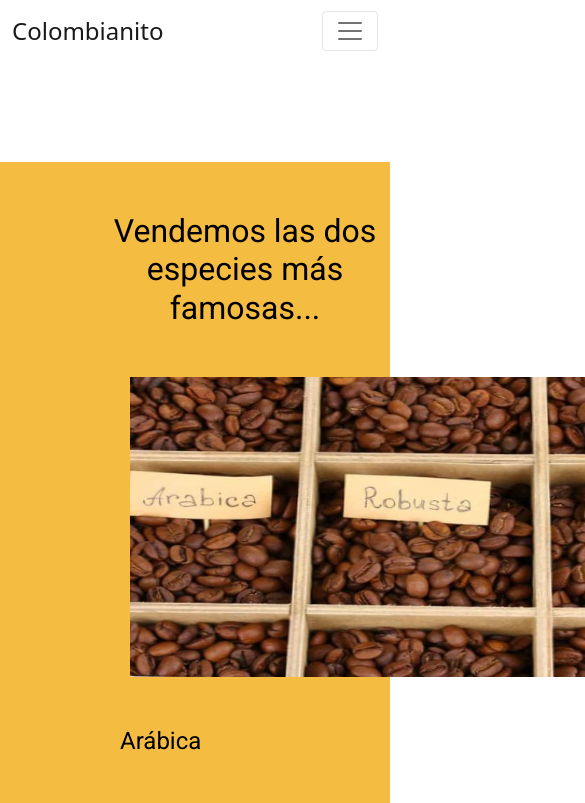
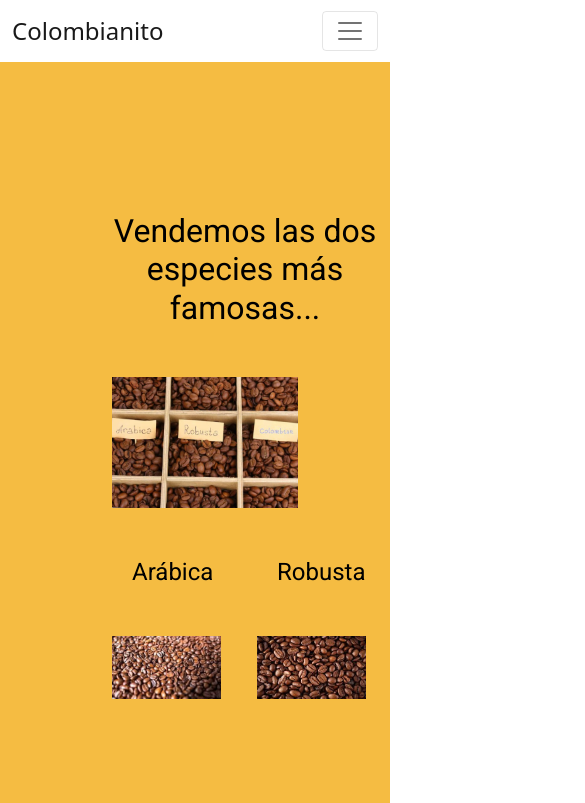
Before and after one commit to mauroestevez/ColombianitoEstevez, a plain HTML site: page pages/productos.html in a window 390 px wide. Shown: the top 803 px of the page, 585 px wide, since content can reach past the window. Drawn offline with nearby package versions, Linux system fonts and the light colour scheme; files whose address does not match are found by name.

Commit message:
Utilizamos Bootstrap en la página (productos), maquetamos la página y utilizamos las imágenes responsive del framwork

```diff
--- a/css/style.css
+++ b/css/style.css
@@ -15,7 +15,7 @@
 } */
 .menu{
     display: flex;
-    justify-content: space-around;
+    justify-content: space-between;
 }
 .fondo{
     background-color: white;
@@ -30,7 +30,7 @@ li a{
     border: solid 2px black;
     font-size: xx-large;
     padding: 40px 80px 40px 80px;
-    margin-right: 200px;
+    margin-right: 15px;
     border-radius: 15px;
 }
 /* .bordes-redondeados{
@@ -56,10 +56,12 @@ section{
     height: 300px;
     margin-left: 30px;
 }
+.section-productos__primer-imagen{
+    width: 70%;
+}
 .section-productos__imagen{
-    width: 600px;
-    height: 300px;
-    margin-left: 30px;
+    width: 90%;
+    height: 90%;
 }
 .section-nosotros__imagen{
     width: 400px;
--- a/pages/productos.html
+++ b/pages/productos.html
@@ -1,16 +1,21 @@
 <!DOCTYPE html>
 <html lang="en">
+
 <head>
     <meta charset="UTF-8">
     <meta http-equiv="X-UA-Compatible" content="IE=edge">
     <meta name="viewport" content="width=device-width, initial-scale=1.0">
-    <link href="https://cdn.jsdelivr.net/npm/bootstrap@5.1.3/dist/css/bootstrap.min.css" rel="stylesheet" integrity="sha384-1BmE4kWBq78iYhFldvKuhfTAU6auU8tT94WrHftjDbrCEXSU1oBoqyl2QvZ6jIW3" crossorigin="anonymous">
+    <link href="https://cdn.jsdelivr.net/npm/bootstrap@5.1.3/dist/css/bootstrap.min.css" rel="stylesheet"
+        integrity="sha384-1BmE4kWBq78iYhFldvKuhfTAU6auU8tT94WrHftjDbrCEXSU1oBoqyl2QvZ6jIW3" crossorigin="anonymous">
     <title>Colombianito</title>
     <link rel="preconnect" href="https://fonts.googleapis.com">
     <link rel="preconnect" href="https://fonts.gstatic.com" crossorigin>
-    <link href="https://fonts.googleapis.com/css2?family=Montserrat:ital,wght@0,100;0,500;1,100;1,400&family=Roboto&display=swap" rel="stylesheet">
+    <link
+        href="https://fonts.googleapis.com/css2?family=Montserrat:ital,wght@0,100;0,500;1,100;1,400&family=Roboto&display=swap"
+        rel="stylesheet">
     <link rel="stylesheet" href="..//css/style.css">
 </head>
+
 <body>
     <header>
         <!-- Colocamos una lista no ordenada para los enlaces -->
@@ -44,12 +49,30 @@
     <main>
         <!-- Armamos una sección de la página -->
         <section class="section-productos">
-            <h1>Vendemos las dos especies más famosas...</h1>
-            <img src="../assets/tipos.png" alt="imagen-granos" class="section-productos__imagen">
-            <h2>Arábica</h2>
-            <img src="../assets/arabica.jpg" alt="imagen-granos" class="section-productos__imagen">
-            <h2>Robusta</h2>
-            <img src="../assets/robusta.jpg" alt="imagen-granos" class="section-productos__imagen">
+            <div class="container-fluid">
+                <div class="row">
+                    <div class="col">
+                        <h1>Vendemos las dos especies más famosas...</h1>
+                        <img src="../assets/tipos.png" class="section-productos__primer-imagen" class="img-fluid" alt="imagen-granos">
+                    </div>
+                </div>
+                <div class="row">
+                    <div class="col">
+                        <h2>Arábica</h2>
+                    </div>
+                    <div class="col">
+                        <h2>Robusta</h2>
+                    </div>
+                </div>
+                <div class="row">
+                    <div class="col-6">
+                        <img src="../assets/arabica.jpg" class="section-productos__imagen" class="img-fluid" alt="imagen-granos">
+                    </div>
+                    <div class="col-6">
+                        <img src="../assets/robusta.jpg" class="section-productos__imagen" class="img-fluid" alt="imagen-granos">
+                    </div>
+                </div>
+            </div>
         </section>
 
     </main>
@@ -59,6 +82,9 @@
             Copyright &copy; Colombianito. Todos los derechos reservados
         </div>
     </footer>
-    <script src="https://cdn.jsdelivr.net/npm/bootstrap@5.1.3/dist/js/bootstrap.bundle.min.js" integrity="sha384-ka7Sk0Gln4gmtz2MlQnikT1wXgYsOg+OMhuP+IlRH9sENBO0LRn5q+8nbTov4+1p" crossorigin="anonymous"></script>
+    <script src="https://cdn.jsdelivr.net/npm/bootstrap@5.1.3/dist/js/bootstrap.bundle.min.js"
+        integrity="sha384-ka7Sk0Gln4gmtz2MlQnikT1wXgYsOg+OMhuP+IlRH9sENBO0LRn5q+8nbTov4+1p"
+        crossorigin="anonymous"></script>
 </body>
+
 </html>
```
